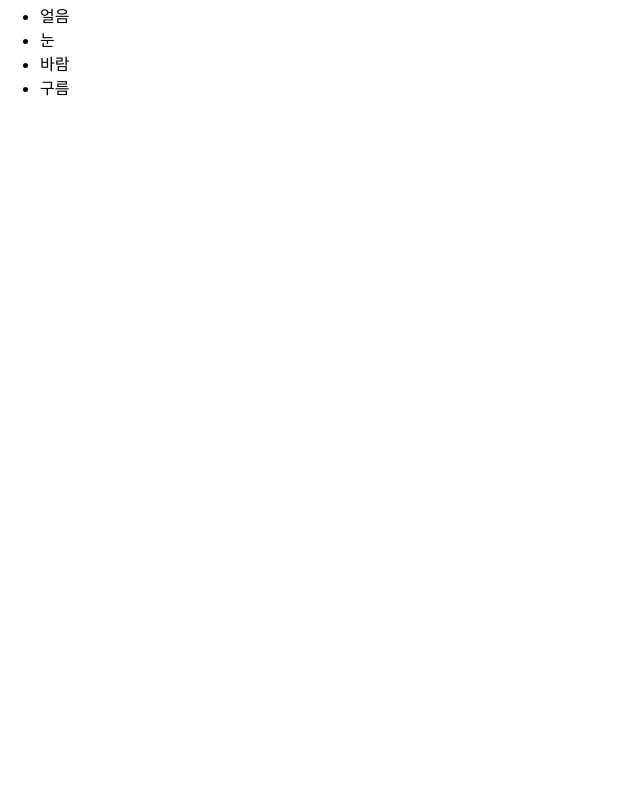
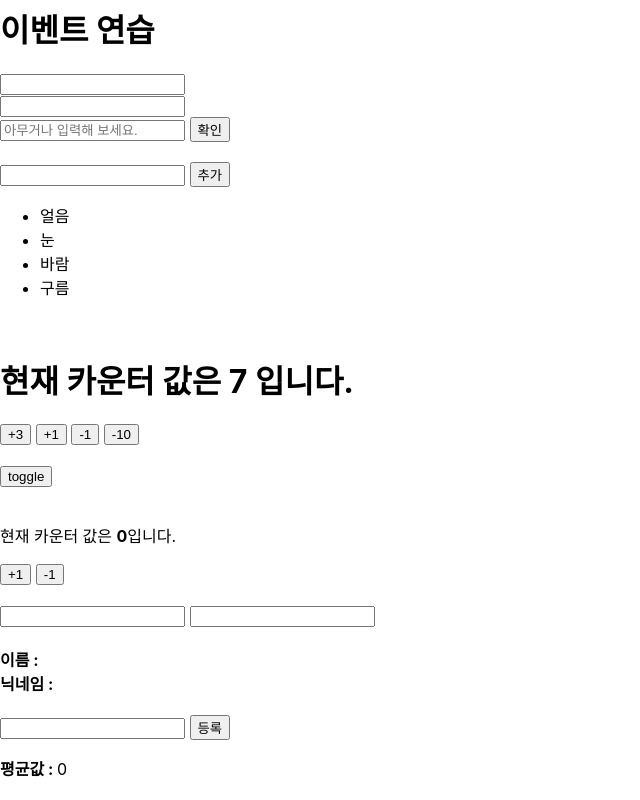
Before and after one commit to hdy86/study_react, a React (Create React App) app in the folder react-app/: page / in a window 1280 px wide. Shown: the part 1183-1983 px from the top of the page, without its empty margins (0-640 px from the left). Before the commit the page ends 1298 px from the top, so only its background shows below. Built offline with nearby package versions, Linux system fonts and the light colour scheme.

Commit message:
day04 - hooks

```diff
--- a/react-app/src/App.js
+++ b/react-app/src/App.js
@@ -5,11 +5,28 @@ import Counter from "./components/Counter";
 import Say from "./components/Say";
 import EventPractice from "./components/EventPractice";
 import IternationSample from "./components/IterationSample";
+import Counter2 from "./components/Counter2";
+// import Info from "./components/Info";
+import Parent from "./components/Parent";
+import Counter3 from "./components/Counter3";
+import Info2 from "./components/Info2";
+import Average from "./components/Average";
 
 function App() {
   const name1 = "리액트";
   return (
     <>
+      <br />
+      <br />
+      <br />
+      <br />
+      <br />
+      <br />
+      <br />
+      <br />
+      <br />
+      <br />
+
       {/* 220712 */}
       <Jsx />
       <br />
@@ -33,6 +50,20 @@ function App() {
 
       {/* 220714 */}
       <IternationSample />
+      <br />
+
+      {/* 220718 */}
+      <Counter2 />
+      <br />
+      <br />
+      {/* <Info /> */}
+      <Parent />
+      <Counter3 />
+      <br />
+      <Info2 />
+      <br />
+      <Average />
+      <br />
     </>
   );
 }
--- /dev/null
+++ b/react-app/src/components/Average.jsx
@@ -0,0 +1,46 @@
+import { useState, useMemo, useCallback } from "react";
+
+const getAverage = (numbers) => {
+  console.log("평균값 계산 중...");
+  if (numbers.length === 0) return 0;
+  const sum = numbers.reduce((a, b) => a + b);
+  return sum / numbers.length;
+};
+
+const Average = () => {
+  const [list, setList] = useState([]);
+  const [number, setNumber] = useState("");
+
+  const onChange = useCallback((e) => {
+    setNumber(e.target.value);
+  }, []);
+
+  const onInsert = useCallback(
+    (e) => {
+      const nextList = list.concat(parseInt(number));
+      setList(nextList);
+      setNumber("");
+    },
+    [number, list]
+  );
+
+  const avg = useMemo(() => getAverage(list), [list]);
+
+  return (
+    <div>
+      <input value={number} onChange={onChange} />
+      &nbsp;
+      <button onClick={onInsert}>등록</button>
+      <ul>
+        {list.map((value, index) => (
+          <li key={index}>{value}</li>
+        ))}
+      </ul>
+      <div>
+        <b>평균값 : </b> {avg}
+      </div>
+    </div>
+  );
+};
+
+export default Average;
--- /dev/null
+++ b/react-app/src/components/Counter2.jsx
@@ -0,0 +1,24 @@
+import { useState } from "react";
+
+const Counter2 = () => {
+  const [num, setNum] = useState(7);
+  const handleClick = (n) => {
+    alert("카운터 값이 수정됩니다.");
+    setNum(num + n);
+  };
+
+  return (
+    <>
+      <h1>현재 카운터 값은 {num} 입니다.</h1>
+      <button onClick={() => handleClick(3)}>+3</button>
+      &nbsp;
+      <button onClick={() => handleClick(1)}>+1</button>
+      &nbsp;
+      <button onClick={() => handleClick(-1)}>-1</button>
+      &nbsp;
+      <button onClick={() => handleClick(-10)}>-10</button>
+    </>
+  );
+};
+
+export default Counter2;
--- /dev/null
+++ b/react-app/src/components/Counter3.jsx
@@ -0,0 +1,28 @@
+import { useReducer } from "react";
+
+function reducer(state, action) {
+  switch (action.type) {
+    case "INCREMENT":
+      return { value: state.value + 1 };
+    case "DECREMENT":
+      return { value: state.value - 1 };
+    default:
+      return state;
+  }
+}
+
+const Counter3 = () => {
+  const [state, dispatch] = useReducer(reducer, { value: 0 });
+
+  return (
+    <div>
+      <p>
+        현재 카운터 값은 <b>{state.value}</b>입니다.
+      </p>
+      <button onClick={() => dispatch({ type: "INCREMENT" })}>+1</button>&nbsp;
+      <button onClick={() => dispatch({ type: "DECREMENT" })}>-1</button>
+    </div>
+  );
+};
+
+export default Counter3;
--- /dev/null
+++ b/react-app/src/components/Info.jsx
@@ -0,0 +1,31 @@
+import { useState, useEffect } from "react";
+
+const Info = () => {
+  const [name, setName] = useState("");
+  const [nickname, setNickname] = useState("");
+
+  // useEffect
+  // 1. 최초 랜더링(마운트) 됐을 때, 한 번만 실행하고 싶을 때
+  // 2. 어떤 상태가 바뀔 때마다 함수를 실행하고 싶을 때
+  useEffect(() => {
+    console.log("name 랜더링 완료 " + name);
+
+    return () => {
+      console.log(name + "값이 바뀌기 직전");
+    };
+  }, []);
+
+  return (
+    <>
+      <div>
+        <input onChange={(e) => setName(e.target.value)} />
+        &nbsp;
+        <input onChange={(e) => setNickname(e.target.value)} />
+      </div>
+      <h1>이름 : {name}</h1>
+      <h1>닉네임 : {nickname}</h1>
+    </>
+  );
+};
+
+export default Info;
--- /dev/null
+++ b/react-app/src/components/Info2.jsx
@@ -0,0 +1,41 @@
+import { useReducer } from "react";
+
+function reducer(state, action) {
+  return {
+    ...state,
+    [action.name]: action.value,
+  };
+}
+
+const Info2 = () => {
+  const [state, dispatch] = useReducer(reducer, {
+    name: "",
+    nickname: "",
+  });
+
+  const { name, nickname } = state;
+  const onChange = (e) => {
+    dispatch(e.target);
+  };
+
+  return (
+    <div>
+      <div>
+        <input name="name" value={name} onChange={onChange} />
+        &nbsp;
+        <input name="nickname" value={nickname} onChange={onChange} />
+      </div>
+      <br />
+      <div>
+        <b>이름 : </b>
+        {name}
+      </div>
+      <div>
+        <b>닉네임 : </b>
+        {nickname}
+      </div>
+    </div>
+  );
+};
+
+export default Info2;
--- /dev/null
+++ b/react-app/src/components/Parent.jsx
@@ -0,0 +1,17 @@
+import { useState } from "react";
+import Info from "./Info";
+
+const Parent = () => {
+  const [show, setShow] = useState(false);
+
+  return (
+    <>
+      <button onClick={() => setShow(!show)}>toggle</button>
+      <br />
+      <br />
+      {show && <Info />}
+    </>
+  );
+};
+
+export default Parent;
```
